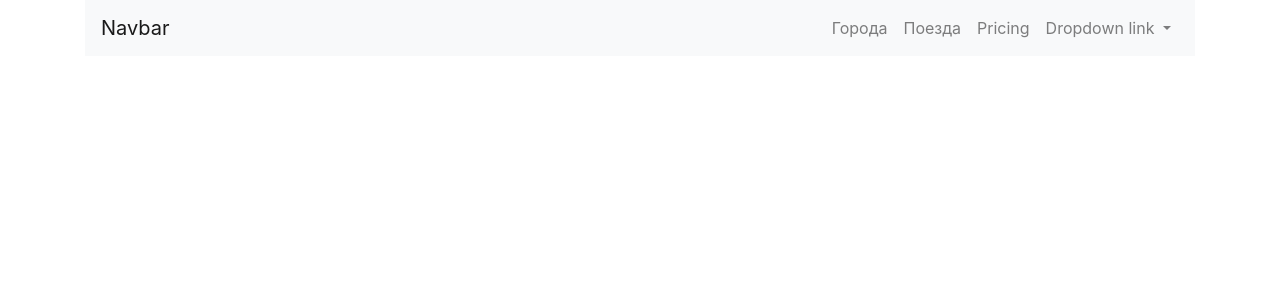
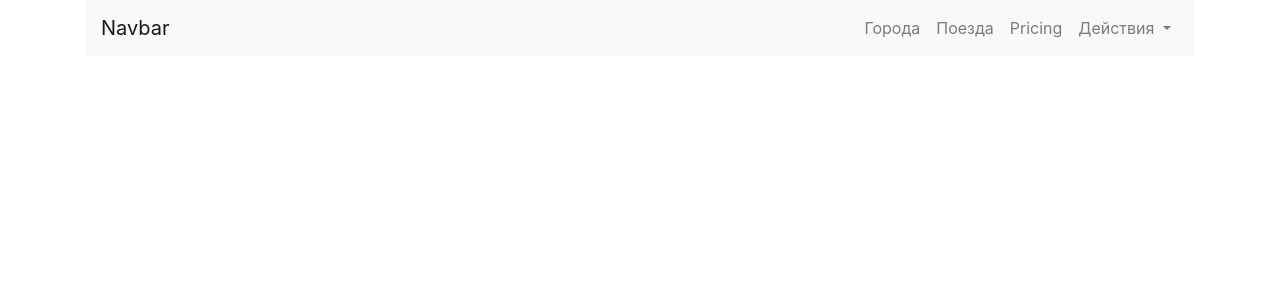
Before and after one commit to shydla/trewel, a Django app: page / in a window 1280 px wide. Shown: the top 300 px of the page. Run offline with Django 3.2, Linux system fonts and the light colour scheme; some libraries are stand-ins or nearby versions.

Commit message:
train end

```diff
--- a/templates/base.html
+++ b/templates/base.html
@@ -1,5 +1,9 @@
 {% url 'city:home' as city_home_url %}
+{% url 'city:add' as city_add_url %}
+
 {% url 'train:home' as train_home_url %}
+{% url 'train:add' as train_add_url %}
+
 <!doctype html>
 <html lang="en">
 <head>
@@ -46,14 +50,15 @@
       <li class="nav-item">
         <a class="nav-link" href="#">Pricing</a>
       </li>
-      <li class="nav-item dropdown">
+      <li class="nav-item dropdown {% if request.path == train_add_url or request.path == city_add_url %}
+        active
+        {% endif %}">
         <a class="nav-link dropdown-toggle" href="#" id="navbarDropdownMenuLink" role="button" data-toggle="dropdown" aria-haspopup="true" aria-expanded="false">
-          Dropdown link
+          Действия
         </a>
         <div class="dropdown-menu" aria-labelledby="navbarDropdownMenuLink">
-          <a class="dropdown-item" href="#">Action</a>
-          <a class="dropdown-item" href="#">Another action</a>
-          <a class="dropdown-item" href="#">Something else here</a>
+          <a class="dropdown-item" href="{% url 'city:add' %}">Добавить город</a>
+          <a class="dropdown-item" href="{% url 'train:add' %}">Добавить поезд</a>
         </div>
       </li>
     </ul>
```
Also changed, not shown: db.sqlite3, manage.py (line endings or trailing spaces), 1 other file.
